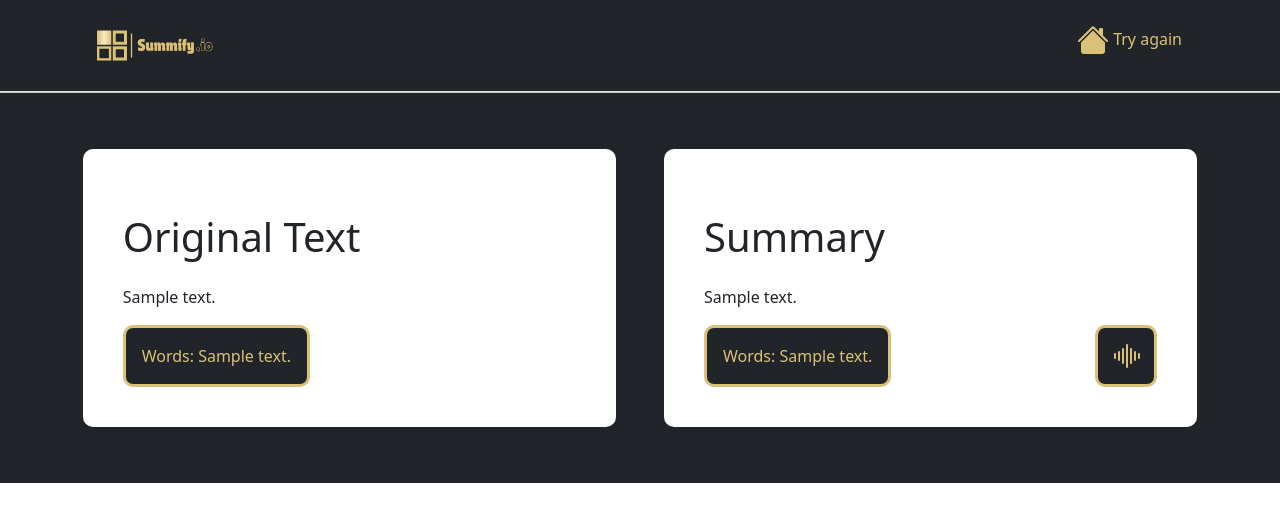
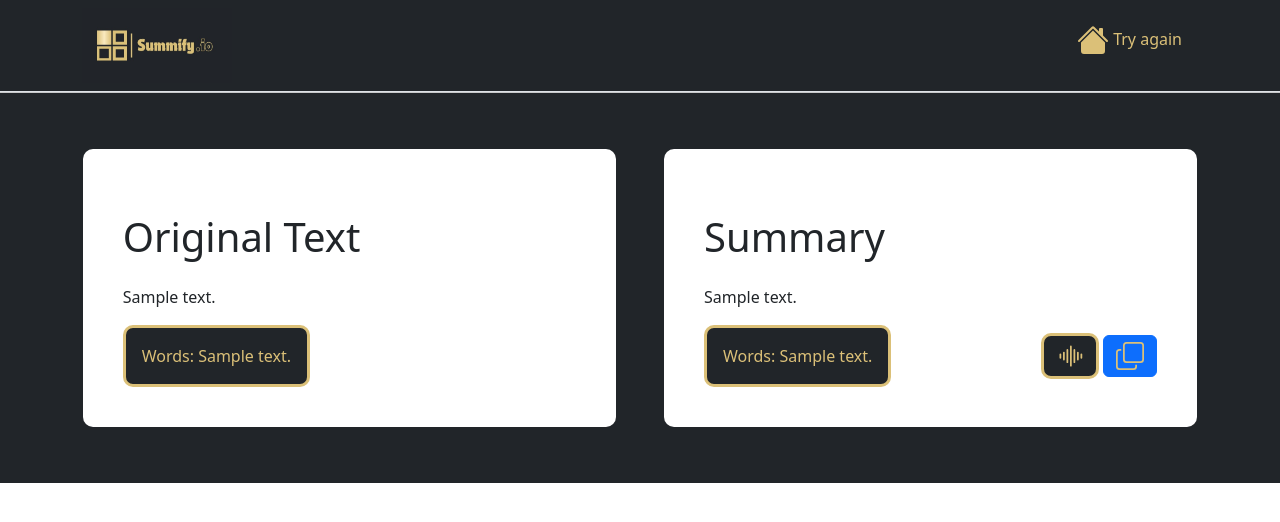
Before and after one commit to Lakshay0001/Flask_Summify.io, a Flask app: template templates/summary.html in a window 1280 px wide. Shown: the top 522 px of the page. Run offline with Flask 3, Linux system fonts and the light colour scheme; the template is opened without the code that fills it: most values are stand-ins (such as "Sample title", 1, 10 or a date in 2020).

Commit message:
Update summary.html

```diff
--- a/templates/summary.html
+++ b/templates/summary.html
@@ -50,7 +50,9 @@
                       d="m8 3.293 6 6V13.5a1.5 1.5 0 0 1-1.5 1.5h-9A1.5 1.5 0 0 1 2 13.5V9.293z"
                     />
                   </svg>
-                <p class="d-inline-block golden changeitemmargin">Try again</p>
+                  <p class="d-inline-block golden changeitemmargin">
+                    Try again
+                  </p>
                 </a>
               </li>
             </ul>
@@ -65,7 +67,7 @@
         style="background-color: #212529"
         class="col-md-12 mx-auto d-flex py-5 justify-content-center mediamobile"
       >
-        <div class="col-md-auto col-lg-5 mx-4 my-2 boxes parent ">
+        <div class="col-md-auto col-lg-5 mx-4 my-2 boxes parent">
           <div>
             <h1 class="my-4">Original Text</h1>
             <p>{{originalText}}</p>
@@ -82,17 +84,18 @@
             <p id="summaryText">{{summary}}</p>
           </div>
           <div class="counter">
-            <div class="innerparent">
+            <div class="innerparent align-items-center">
               <p class="words d-inline-block px-3 py-3">
                 Words: {{lenSummary}}
               </p>
+              <div>
                 <button id="speakButton" class="btn btn-primary innerchild">
                   <svg
                     xmlns="http://www.w3.org/2000/svg"
-                  width="32"
-                  height="32"
+                    width="28"
+                    height="28"
                     fill="currentColor"
-                  class="bi bi-soundwave golden"
+                    class="bi bi-soundwave golden actionButton"
                     viewBox="0 0 16 16"
                   >
                     <path
@@ -101,6 +104,22 @@
                     />
                   </svg>
                 </button>
+                <button id="copyButton" class="btn btn-primary innerchild">
+                  <svg
+                    xmlns="http://www.w3.org/2000/svg"
+                    width="28"
+                    height="28"
+                    fill="currentColor"
+                    class="bi bi-copy golden actionButton"
+                    viewBox="0 0 16 16"
+                  >
+                    <path
+                      fill-rule="evenodd"
+                      d="M4 2a2 2 0 0 1 2-2h8a2 2 0 0 1 2 2v8a2 2 0 0 1-2 2H6a2 2 0 0 1-2-2zm2-1a1 1 0 0 0-1 1v8a1 1 0 0 0 1 1h8a1 1 0 0 0 1-1V2a1 1 0 0 0-1-1zM2 5a1 1 0 0 0-1 1v8a1 1 0 0 0 1 1h8a1 1 0 0 0 1-1v-1h1v1a2 2 0 0 1-2 2H2a2 2 0 0 1-2-2V6a2 2 0 0 1 2-2h1v1z"
+                    />
+                  </svg>
+                </button>
+              </div>
             </div>
           </div>
         </div>
```
Lines whose indentation alone changed are shown as unchanged.
